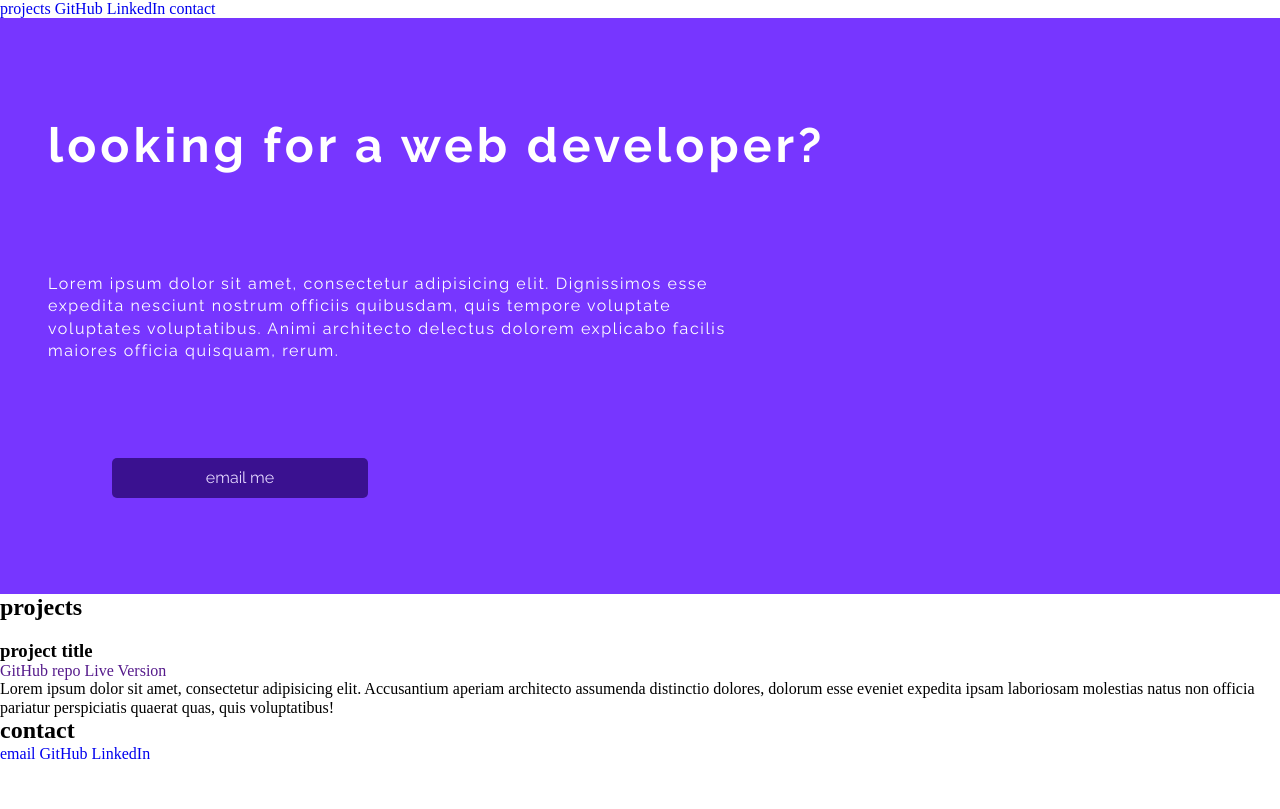
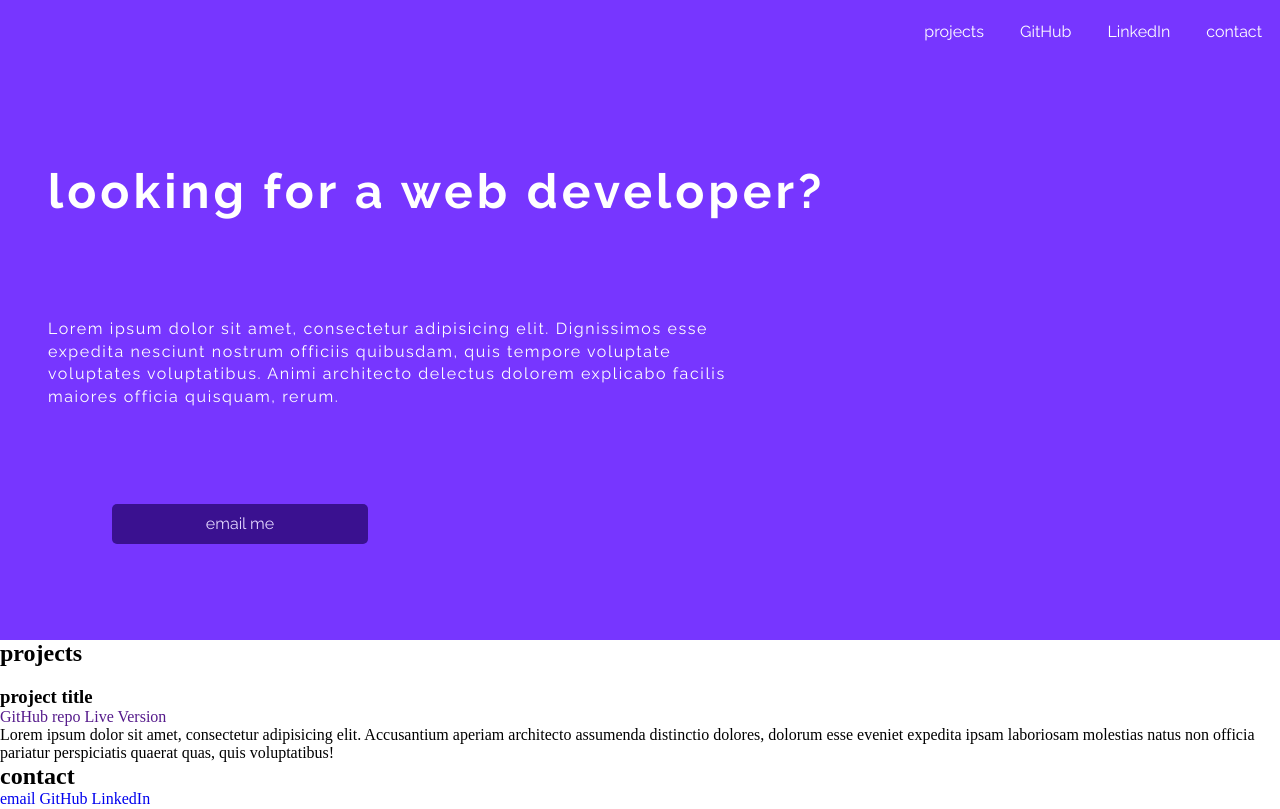
Before and after one commit to dotNATE/may-portfolio-new, a website: page index.html in a window 1280 px wide. Drawn offline with Linux system fonts and the light colour scheme.

Commit message:
added nav scss and minor changes to main scss

```diff
--- a/public/scss/_main.scss
+++ b/public/scss/_main.scss
@@ -22,7 +22,7 @@ main {
     height: 2.5rem;
     width: 16rem;
     position: relative;
-    left: 4rem;
+    left: 10rem;
     background-color: #2b0875;
     border: none;
     border-radius: 5px;
--- a/public/scss/_nav.scss
+++ b/public/scss/_nav.scss
@@ -0,0 +1,20 @@
+nav {
+  background-color: $bgColor;
+  height: 4rem;
+  display: flex;
+  justify-content: flex-end;
+  align-items: center;
+  & a {
+    color: white;
+    display: flex;
+    height: 2.5rem;
+    padding: 0 1rem;
+    font-family: 'Raleway', sans-serif;
+    justify-content: center;
+    align-items: center;
+    border: 2px solid $bgColor;
+    &:hover {
+      border: 2px solid white;
+    }
+  }
+}
```
Also changed, not shown: public/css/style.css.
